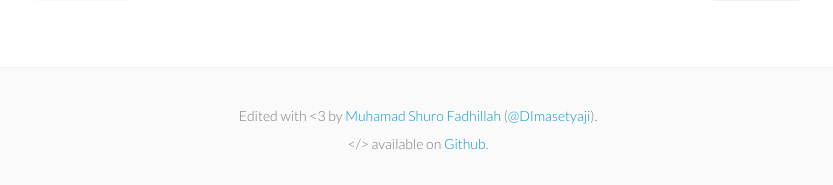
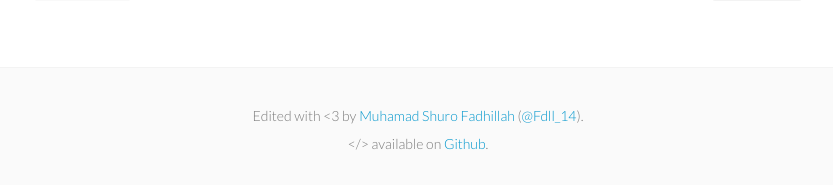
Before and after one commit to Insanmln06/Insan.github.io, a Jekyll site: the page built from index.html, in a window 1280 px wide. Shown: the part 1099-1284 px from the top of the page, without its empty margins (222-1055 px from the left). Built offline with Jekyll 4.4.1, drawn with Linux system fonts in a browser that asks for light colours; the list of posts is cut into pages by our own code.

Commit message:
Update footer.html

```diff
--- a/_includes/footer.html
+++ b/_includes/footer.html
@@ -2,7 +2,7 @@
   <div class="p2 wrap">
     <div class="measure mt1 center">
       <small>
-        Edited with &lt;3 by <a href="http://fdll14.github.io">Muhamad Shuro Fadhillah</a> (<a href="https://twitter.com/DImasetyaji">@DImasetyaji</a>).<br>
+        Edited with &lt;3 by <a href="http://fdll14.github.io">Muhamad Shuro Fadhillah</a> (<a href="https://twitter.com/Fdll_14">@Fdll_14</a>).<br>
         &lt;/&gt; available on <a href="https://github.com/fdll14">Github</a>.
       </small>
     </div>
```
